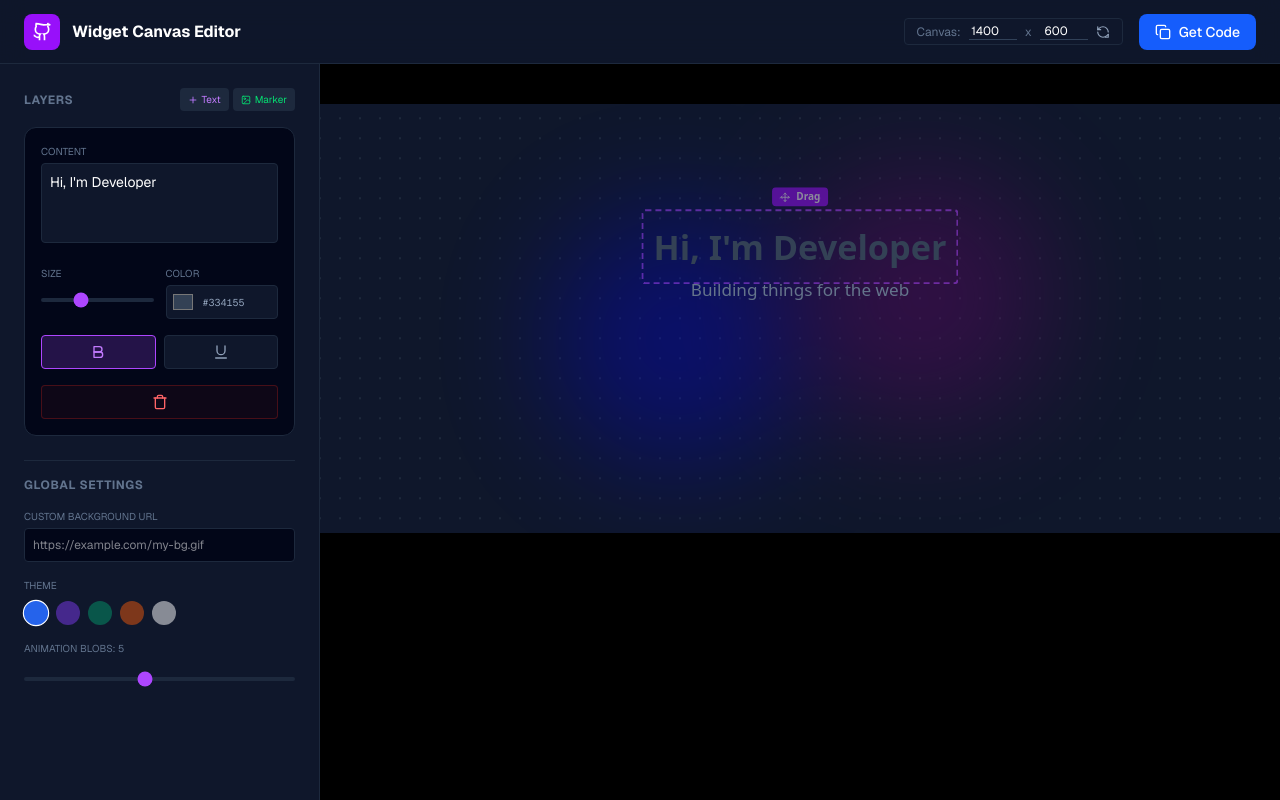
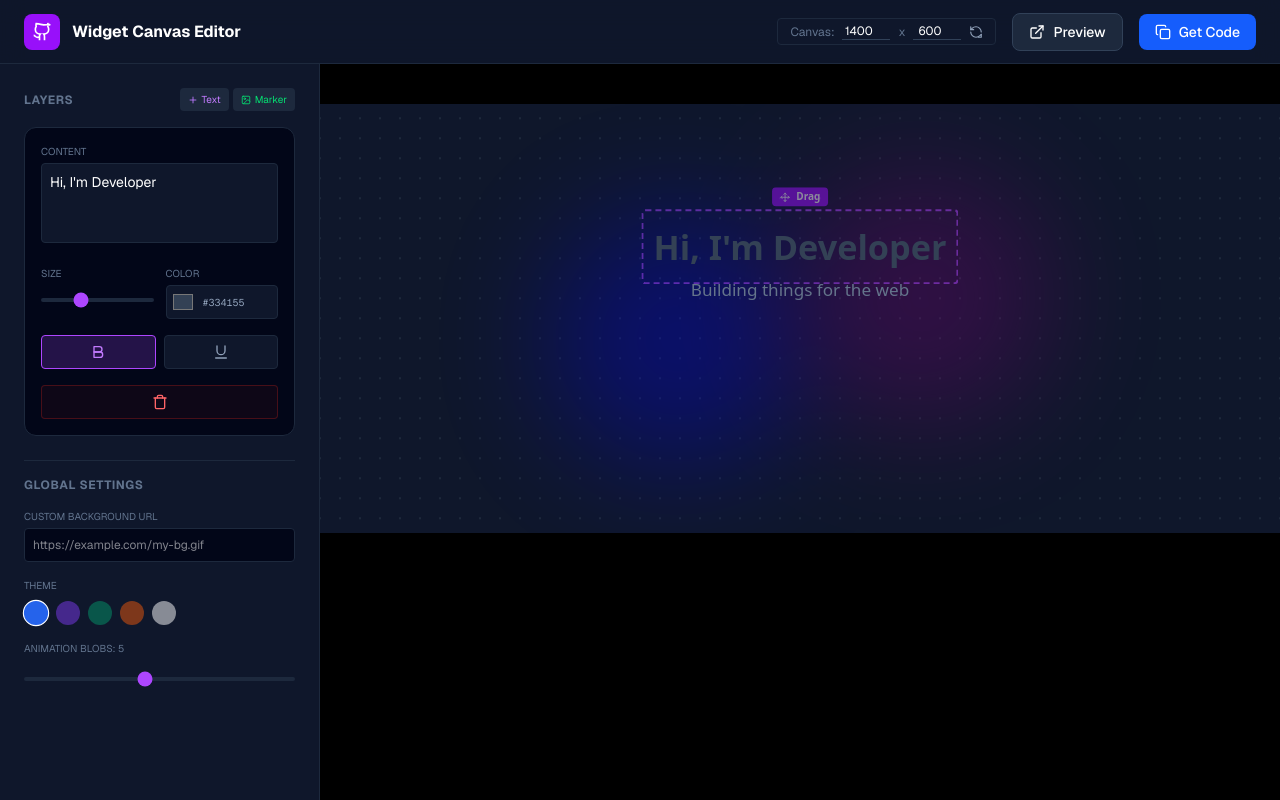
Before and after one commit to H-Loon/my-readme-widget, a Next.js app: page / in a window 1280 px wide. Built offline with nearby package versions, Linux system fonts and the light colour scheme.

Commit message:
Add ExternalLink icon and update dimension handling
Added ExternalLink icon and updated updateDimension function.

```diff
--- a/app/page.tsx
+++ b/app/page.tsx
@@ -15,7 +15,8 @@ const Icons = {
   Image: ({ size, className }: { size?: number; className?: string }) => <svg width={size} height={size} viewBox="0 0 24 24" fill="none" stroke="currentColor" strokeWidth="2" strokeLinecap="round" strokeLinejoin="round" className={className}><rect width="18" height="18" x="3" y="3" rx="2" ry="2"/><circle cx="9" cy="9" r="2"/><path d="m21 15-3.086-3.086a2 2 0 0 0-2.828 0L6 21"/></svg>,
   Scale: ({ size, className }: { size?: number; className?: string }) => <svg width={size} height={size} viewBox="0 0 24 24" fill="none" stroke="currentColor" strokeWidth="2" strokeLinecap="round" strokeLinejoin="round" className={className}><path d="M21 3 9 15"/><path d="M12 3H3v18h18v-9"/><path d="M16 3h5v5"/><path d="M14 10l7-7"/></svg>,
   Max: ({ size, className }: { size?: number; className?: string }) => <svg width={size} height={size} viewBox="0 0 24 24" fill="none" stroke="currentColor" strokeWidth="2" strokeLinecap="round" strokeLinejoin="round" className={className}><polyline points="15 3 21 3 21 9"/><polyline points="9 21 3 21 3 15"/><line x1="21" y1="3" x2="14" y2="10"/><line x1="3" y1="21" x2="10" y2="14"/></svg>,
-  Fit: ({ size, className }: { size?: number; className?: string }) => <svg width={size} height={size} viewBox="0 0 24 24" fill="none" stroke="currentColor" strokeWidth="2" strokeLinecap="round" strokeLinejoin="round" className={className}><path d="M21 12a9 9 0 0 0-9-9 9.75 9.75 0 0 0-6.74 2.74L3 8"/><path d="M3 3v5h5"/><path d="M3 12a9 9 0 0 0 9 9 9.75 9.75 0 0 0 6.74-2.74L21 16"/><path d="M16 21h5v-5"/></svg>
+  Fit: ({ size, className }: { size?: number; className?: string }) => <svg width={size} height={size} viewBox="0 0 24 24" fill="none" stroke="currentColor" strokeWidth="2" strokeLinecap="round" strokeLinejoin="round" className={className}><path d="M21 12a9 9 0 0 0-9-9 9.75 9.75 0 0 0-6.74 2.74L3 8"/><path d="M3 3v5h5"/><path d="M3 12a9 9 0 0 0 9 9 9.75 9.75 0 0 0 6.74-2.74L21 16"/><path d="M16 21h5v-5"/></svg>,
+  ExternalLink: ({ size, className }: { size?: number; className?: string }) => <svg width={size} height={size} viewBox="0 0 24 24" fill="none" stroke="currentColor" strokeWidth="2" strokeLinecap="round" strokeLinejoin="round" className={className}><path d="M18 13v6a2 2 0 0 1-2 2H5a2 2 0 0 1-2-2V8a2 2 0 0 1 2-2h6"/><polyline points="15 3 21 3 21 9"/><line x1="10" y1="14" x2="21" y2="3"/></svg>
 };
 
 interface CanvasElement {
@@ -148,6 +149,13 @@ export default function Home() {
     }));
   };
 
+  const updateDimension = (key: 'width' | 'height', newVal: number) => {
+      setElements(prev => prev.map(el => {
+         if (el.id === selectedId) return { ...el, [key]: newVal };
+         return el;
+      }));
+  };
+
   const deleteSelected = () => {
     setElements(prev => prev.filter(el => el.id !== selectedId));
     setSelectedId(null);
@@ -201,6 +209,10 @@ export default function Home() {
     return url;
   };
 
+  const handlePreview = () => {
+    window.open(getApiUrl(), '_blank');
+  };
+
   const handleCopy = async () => {
     const text = `![Widget](${getApiUrl()})`;
 
@@ -242,6 +254,12 @@ export default function Home() {
              <input type="number" value={canvasHeight} onChange={e => setCanvasHeight(parseInt(e.target.value))} className="w-12 bg-transparent text-white text-center outline-none border-b border-slate-700 focus:border-purple-500"/>
              <button onClick={fitCanvasToContent} title="Auto-fit Height" className="hover:text-white text-slate-400"><Icons.Fit size={14}/></button>
           </div>
+
+          {/* PREVIEW BUTTON */}
+          <button onClick={handlePreview} className="px-4 py-2 rounded-lg text-sm font-medium flex items-center gap-2 bg-slate-800 text-white hover:bg-slate-700 border border-slate-700 transition-all">
+             <Icons.ExternalLink size={16} /> Preview
+          </button>
+
           <button onClick={handleCopy} className={`px-4 py-2 rounded-lg text-sm font-medium flex items-center gap-2 transition-all ${copied ? 'bg-green-600' : 'bg-blue-600 hover:bg-blue-500'}`}>
             {copied ? <Icons.Check size={16} /> : <Icons.Copy size={16} />} {copied ? 'Copied!' : 'Get Code'}
           </button>
```
